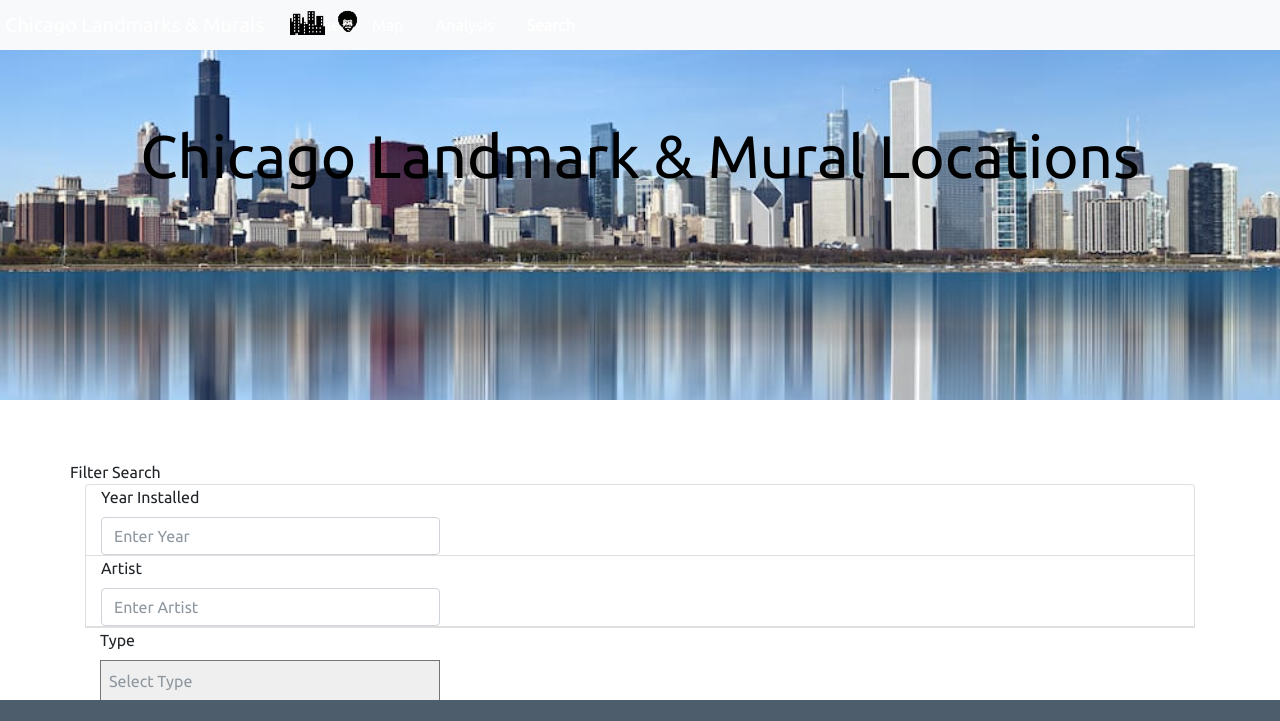
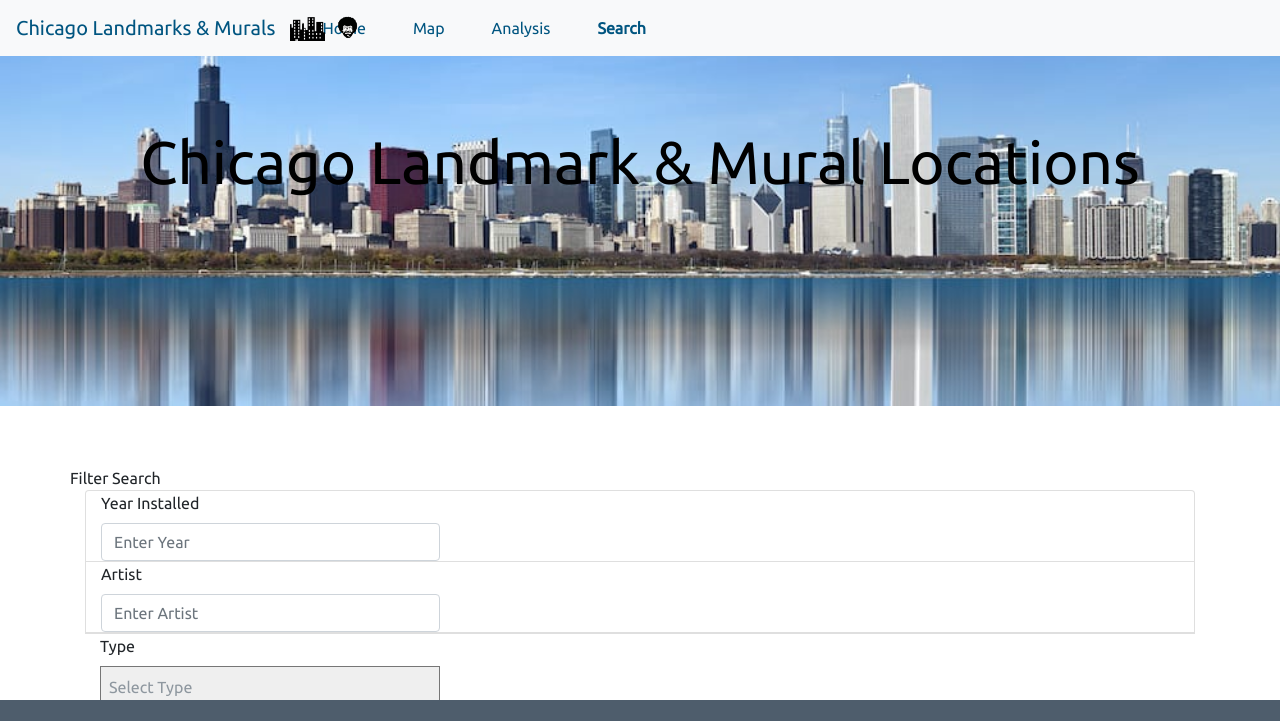
Before and after one commit to bevansr/project_2-group, a plain HTML site: page Visualizations/static/html/chart.html in a window 1280 px wide. Shown: the top 721 px of the page. Drawn offline with nearby package versions, Linux system fonts and the light colour scheme.

Commit message:
Updated search page nav styling

```diff
--- a/Visualizations/static/css/stylecs.css
+++ b/Visualizations/static/css/stylecs.css
@@ -38,11 +38,22 @@ body {
   background: #1b3146;
 }
 
+.bg-light {
+  background-color : #f8f9fa!important;
+}
+
 .navbar {
   padding: 5px;
   margin: 0;
   text-decoration-color: #006699;
 }
+
+.nav-item {
+  font-size : 16px;
+  margin-left : 15px;
+  vertical-align : middle;
+}
+
 .nav-ufo1 {
   position: absolute;
   bottom: 15px;
--- a/Visualizations/static/html/chart.html
+++ b/Visualizations/static/html/chart.html
@@ -5,22 +5,22 @@
   <meta charset="utf-8">
   <title>Chart</title>
   <meta name="viewport" content="width=device-width, initial-scale=1">
+  <link rel="stylesheet" href="../css/stylecs.css">
   <link rel="stylesheet" href="https://maxcdn.bootstrapcdn.com/bootswatch/3.3.7/superhero/bootstrap.min.css">
   <link href="https://fonts.googleapis.com/css?family=Ubuntu" rel="stylesheet">
-  <link rel="stylesheet" href="../css/stylecs.css">
   <link rel="stylesheet" href="../css/d3Style.css">
 </head>
 
 <body>
   <nav class="navbar navbar-expand-lg navbar-light bg-light">
     <div class="collapse navbar-collapse" id="navbarNavAltMarkup" style="text-align: right;">
-    <a class="navbar-brand" href="../../index.html" style="color: white;">Chicago Landmarks &amp; Murals</a>
+    <a class="navbar-brand" href="../../index.html" style="color: #005580;">Chicago Landmarks &amp; Murals</a>
       <img class="nav-ufo1" src="../images/icon_landmark.png">
       <img class="nav-ufo2" src="../images/icon_mural.png">
-        <a class="nav-item nav-link" href="../../index.html" style="color: white">Home<span class="sr-only">(current)</span></a>
-        <a class="nav-item nav-link" href="map.html" style="color: white;">Map</a>
-        <a class="nav-item nav-link" href="analysis.html" style="color: white;">Analysis</a>
-        <a class="nav-item nav-link active" href="chart.html" style="color: white">Search</a>
+        <a class="nav-item nav-link" href="../../index.html" style="color: #005580">Home<span class="sr-only">(current)</span></a>
+        <a class="nav-item nav-link" href="map.html" style="color: #005580;">Map</a>
+        <a class="nav-item nav-link" href="analysis.html" style="color: #005580;">Analysis</a>
+        <a class="nav-item nav-link active" href="chart.html" style="color: #005580">Search</a>
    </div>
 </nav>
     <div class="hero text-center">
```
